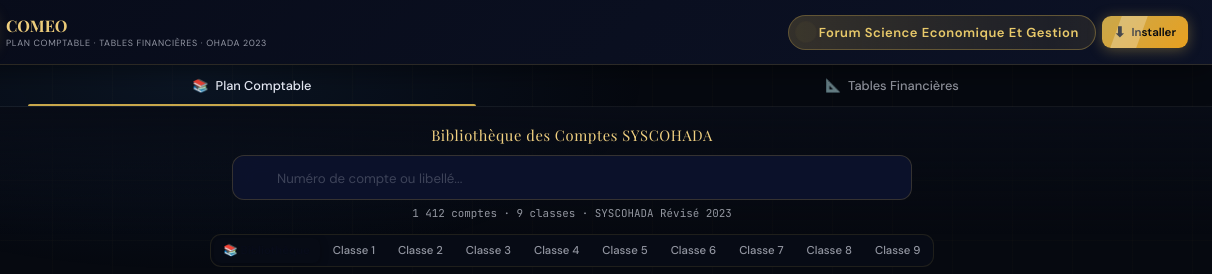
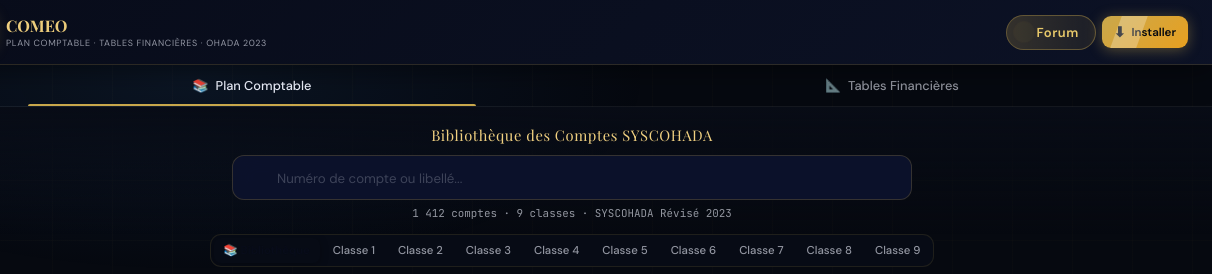
Before and after one commit to JARDO2003/COMEO, a website: page main.html in a window 1280 px wide. Shown: the top 274 px of the page, 68-1280 px from the left. Drawn offline with nearby package versions, Linux system fonts and the light colour scheme; no server answers.

Commit message:
Update main.html
,

```diff
--- a/main.html
+++ b/main.html
@@ -130,7 +130,7 @@
     <span class="dot-ring"></span>
     <span class="dot-core"></span>
   </span>
-  <span class="stats-txt">Forum Science Economique Et Gestion</span>
+  <span class="stats-txt">Forum</span>
 </a>
       <button class="pwa-install-btn" id="installBtn" title="Télécharger l'application">
         <span class="btn-dl-icon">⬇</span>
```
